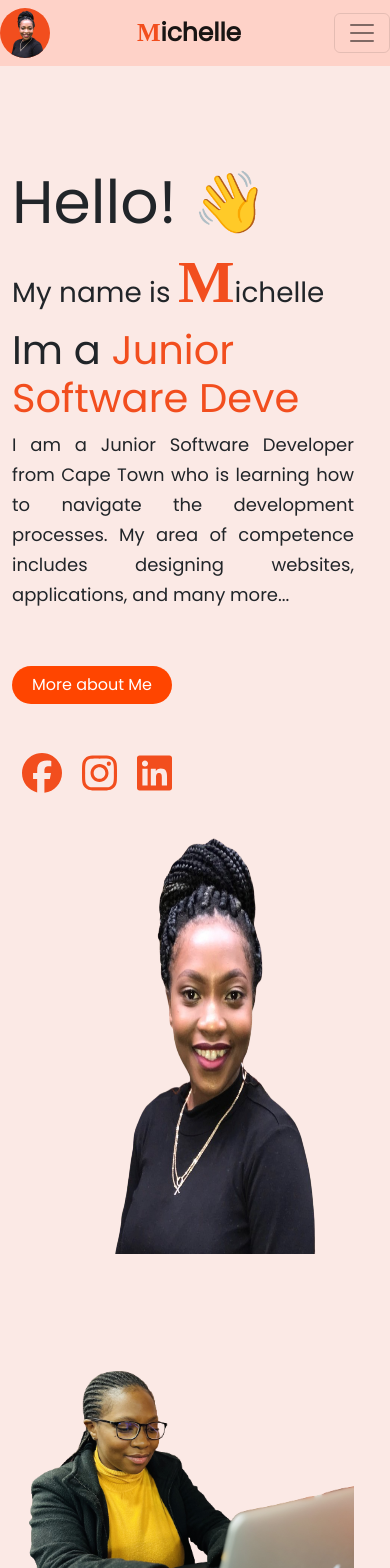
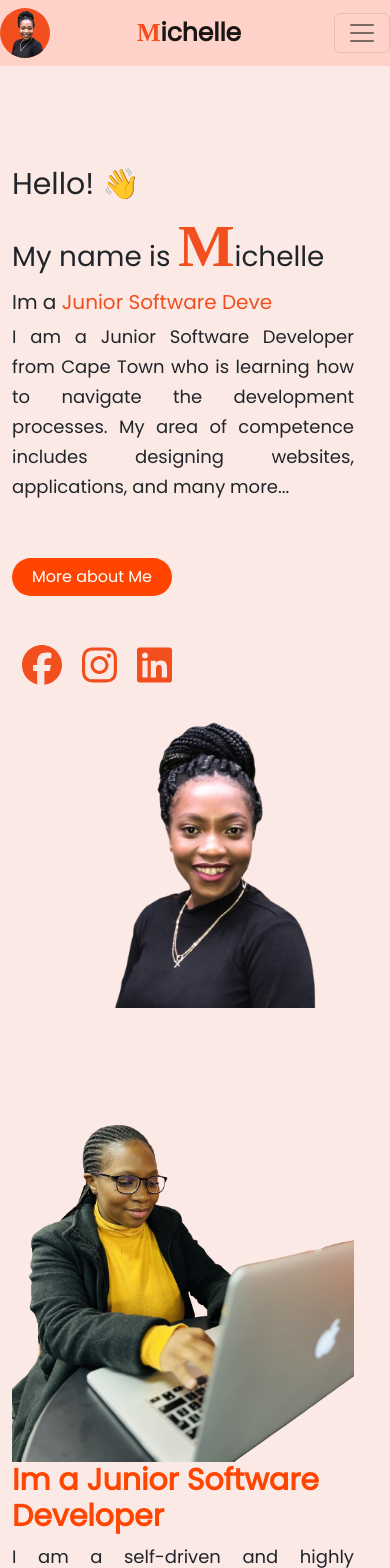
Before and after one commit to MichelleGoba/React_Portfolio, a React (Vite) app in the folder Portfolio/: page / in a window 390 px wide. Shown: the top 1568 px of the page. Built offline with nearby package versions, Linux system fonts and the light colour scheme; a web font is replaced by a local one.

Commit message:
responsiveness

```diff
--- a/Portfolio/src/components/about/about.css
+++ b/Portfolio/src/components/about/about.css
@@ -321,15 +321,31 @@
 
 
 /* media quiries */
+@media (max-width: 600px){
+    .accomplishments{
+        flex-direction: column;
+        max-width: 100%;
+      }
+
+  }
+  @media (min-width: 601px){
+
+  }
+
 @media (max-width: 768px) {
     .accomplishments{
       flex-direction: column;
       max-width: 100%;
     }
+
+    .about-image, .content{
+        width: 100%;
+    }
+
   }
 
   @media (max-width: 576px){
-    .education-section, .experience-section{
+    .education-section, .experience-section, .about-image{
         flex: 100%;;
         max-width: 100%;
     }
--- a/Portfolio/src/components/home/home.css
+++ b/Portfolio/src/components/home/home.css
@@ -15,6 +15,7 @@
 
 /* Contect start */
 .content p{
+    font-size:20px;
     text-align: justify;
 }
 .greeting{
@@ -113,3 +114,43 @@
 
 
   }
+
+  @media (max-width: 600px){
+    .greeting{
+        font-size: 30px;
+    }
+    .my-profession{
+        font-size: 20px;
+        font-weight: 500;
+    }
+    .home-img{
+        height: 100%;
+        width: 100%;
+
+
+      }
+      .content p{
+        font-size: 16px;
+    }
+
+  }
+  @media (min-width: 601px){
+    .greeting{
+        font-size: 60px;
+    }
+    .my-profession{
+        font-size: 25px;
+        font-weight: 500;
+    }
+    .home-img{
+        height: 100%;
+        width: 100%;
+        text-align: center;
+
+      }
+      .content p{
+
+       width: 100%;
+    }
+
+  }
```
